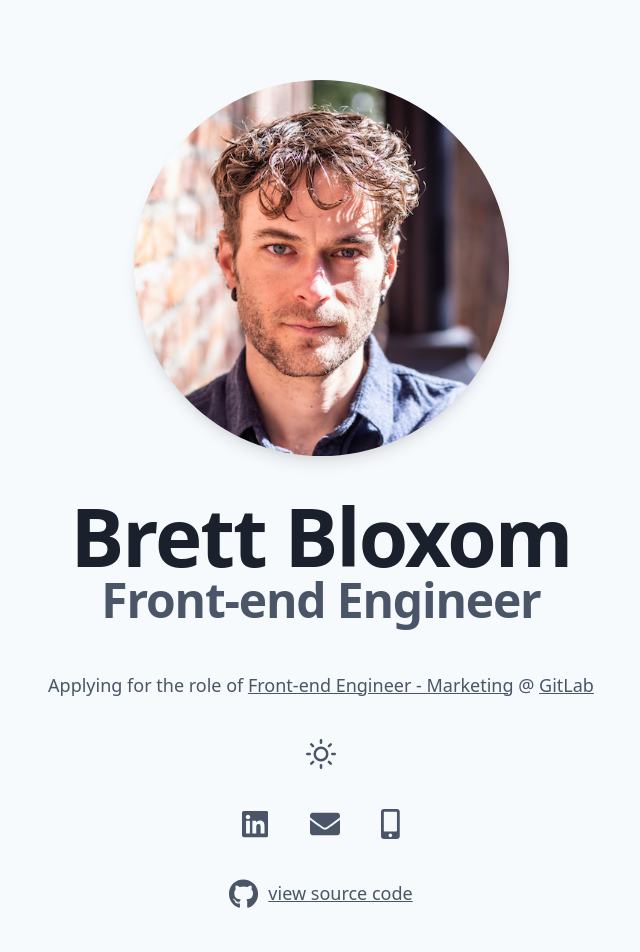
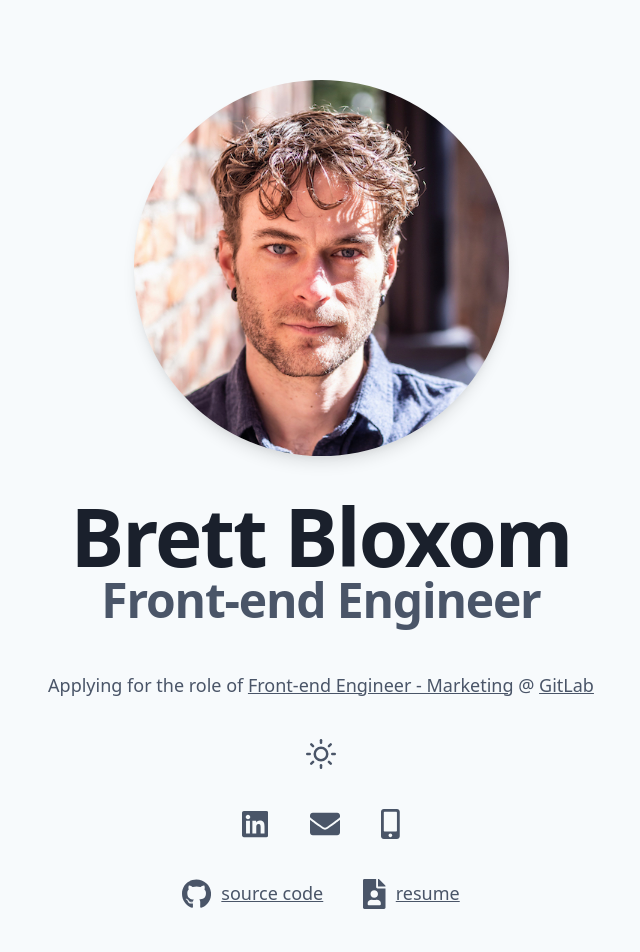
Before and after one commit to BrettBlox/bloxy, a Next.js app: page / in a window 1280 px wide. Shown: the top 952 px of the page, without its empty margins (319-959 px from the left). Built offline with nearby package versions, Linux system fonts and the light colour scheme.

Commit message:
added resume

```diff
--- a/components/heading/heading.js
+++ b/components/heading/heading.js
@@ -6,6 +6,7 @@ import ToggleTheme from 'components/theme/toggle-theme'
 // @ts-expect-error
 import styles from 'styles/heading.module.css'
 import Github from 'components/svg/github'
+import Resume from 'components/svg/resume'
 
 const Heading = () => (
   <header className={styles.heading}>
@@ -46,15 +47,24 @@ const Heading = () => (
           <Mobile className='h-12' />
         </a>
       </div>
-      <div className='w-full mt-16 mb-8'>
+      <div className='w-full mt-16 mb-8 flex justify-center'>
         <a
           href='https://github.com/BrettBlox/bloxy'
+          className='flex justify-center items-center mr-16'
+          target='_blank'
+          rel='noreferrer'
+        >
+          <Github className='h-12 mr-4' />
+          source code
+        </a>
+        <a
+          href='brett-bloxom-developer-resume.pdf'
           className='flex justify-center items-center'
           target='_blank'
           rel='noreferrer'
         >
-          <Github className='h-12 mr-4' />
-          view source code
+          <Resume className='h-12 mr-4' />
+          resume
         </a>
       </div>
     </div>
--- /dev/null
+++ b/components/svg/resume.js
@@ -0,0 +1,15 @@
+const Resume = (props) => (
+  <svg
+    aria-hidden='true'
+    xmlns='http://www.w3.org/2000/svg'
+    viewBox='0 0 384 512'
+    {...props}
+  >
+    <path
+      fill='currentColor'
+      d='M224 136V0H24C10.7 0 0 10.7 0 24v464c0 13.3 10.7 24 24 24h336c13.3 0 24-10.7 24-24V160H248c-13.2 0-24-10.8-24-24zm80 273.6v19.2c0 10.61-10.03 19.2-22.4 19.2H102.4c-12.37 0-22.4-8.6-22.4-19.2v-19.2c0-31.81 30.09-57.6 67.2-57.6h4.95c12.29 5.12 25.73 8 39.85 8s27.56-2.88 39.85-8h4.95c37.11 0 67.2 25.79 67.2 57.6zM192 320c-35.35 0-64-28.65-64-64s28.65-64 64-64 64 28.65 64 64-28.65 64-64 64zm185-215L279.1 7c-4.5-4.5-10.6-7-17-7H256v128h128v-6.1c0-6.3-2.5-12.4-7-16.9z'
+    />
+  </svg>
+)
+
+export default Resume
```
Also changed, not shown: 1 other file (tests, documents, lock files or other folders).
